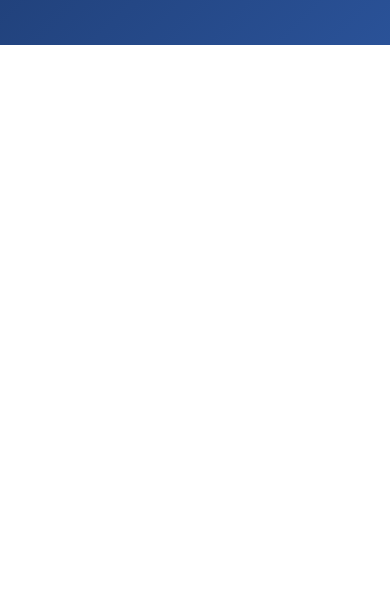
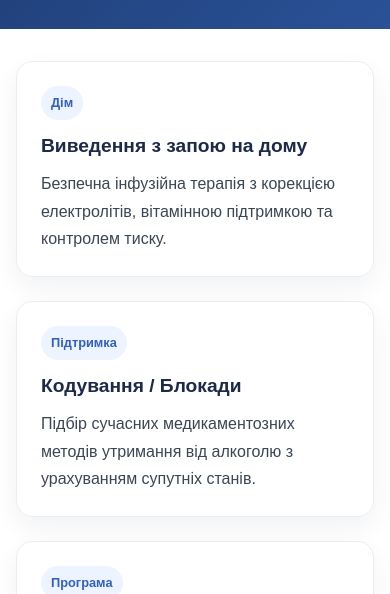
Before and after one commit to MlPablo/likuvania.github.io, a plain HTML site: page services.html in a window 390 px wide. Shown: the part 250-844 px from the top of the page. Drawn offline with Linux system fonts and the light colour scheme.

```diff
--- a/css/page-services.css
+++ b/css/page-services.css
@@ -1,25 +1,23 @@
-/* hero */
+/* ===== Hero ===== */
 .page-hero{
     background:linear-gradient(135deg,#1e3c72 0%, #2a5298 100%);
     color:#fff; padding:48px 20px; text-align:center;
 }
 .page-hero .wrap{ max-width:1120px; margin:0 auto }
 
-/* layout */
+/* ===== Layout ===== */
 .services-wrap{
     max-width:1120px; margin:32px auto 72px; padding:0 20px;
 }
-.svc-grid{
-    display:grid;
-    grid-template-columns:repeat(3, 1fr);
-    gap:24px;
+
+/* СТІЙКА СІТКА (auto-fit + minmax) */
+.services-wrap .svc-grid{
+    display:grid !important;
+    grid-template-columns: repeat(auto-fit, minmax(280px, 1fr)) !important;
+    gap:24px !important;
 }
 
-/* adapt */
-@media (max-width:1024px){ .svc-grid{ grid-template-columns:repeat(2, 1fr) } }
-@media (max-width:640px){ .svc-grid{ grid-template-columns:1fr } }
-
-/* card */
+/* ===== Card ===== */
 .svc-card{
     position:relative;
     background:#fff;
@@ -28,6 +26,7 @@
     padding:24px;
     box-shadow:0 10px 26px rgba(20,30,60,.06);
     transition: transform .2s ease, box-shadow .2s ease, border-color .2s ease;
+    will-change: transform, box-shadow;
 }
 .svc-card:hover{
     transform:translateY(-4px);
@@ -43,7 +42,7 @@
     margin:0; color:#3b4655;
 }
 
-/* badge */
+/* ===== Badge ===== */
 .svc-badge{
     display:inline-block;
     margin-bottom:10px;
@@ -55,14 +54,12 @@
     font-weight:700;
 }
 
-/* note under grid */
+/* ===== Note under grid ===== */
 .services-note{
     margin-top:22px;
     color:#445066;
     text-align:center;
 }
-
-/* ghost button (узгоджений стиль з контактами) */
 .btn-ghost{
     display:inline-block; padding:10px 16px; border-radius:8px;
     border:1px solid #e0e6f0; color:#1e3c72; font-weight:700; text-decoration:none;
@@ -70,6 +67,13 @@
 }
 .btn-ghost:hover{ background:#f4f7ff; border-color:#cdd8f0 }
 
-/* reveal анімація */
+/* ===== Reveal animation ===== */
 .reveal{ opacity:0; transform:translateY(14px); transition:opacity .35s ease, transform .35s ease }
 .reveal.show{ opacity:1; transform:none }
+
+/* ===== Small tweaks / safety ===== */
+.services-wrap img{ max-width:100%; height:auto; display:block }
+@media (max-width:640px){
+    .page-hero{ padding:40px 16px }
+    .services-wrap{ padding:0 16px }
+}
--- a/services.html
+++ b/services.html
@@ -76,5 +76,20 @@
 
 <!-- Підвантаження паршіалів -->
 <script src="js/include-partials.js"></script>
+<script>
+    (function () {
+        const targets = document.querySelectorAll('.svc-card.reveal');
+        if (!targets.length) return;
+        const io = new IntersectionObserver((entries, obs) => {
+            entries.forEach(entry => {
+                if (entry.isIntersecting) {
+                    entry.target.classList.add('show');
+                    obs.unobserve(entry.target);
+                }
+            });
+        }, { threshold: 0.15 });
+        targets.forEach(el => io.observe(el));
+    })();
+</script>
 </body>
 </html>
```
